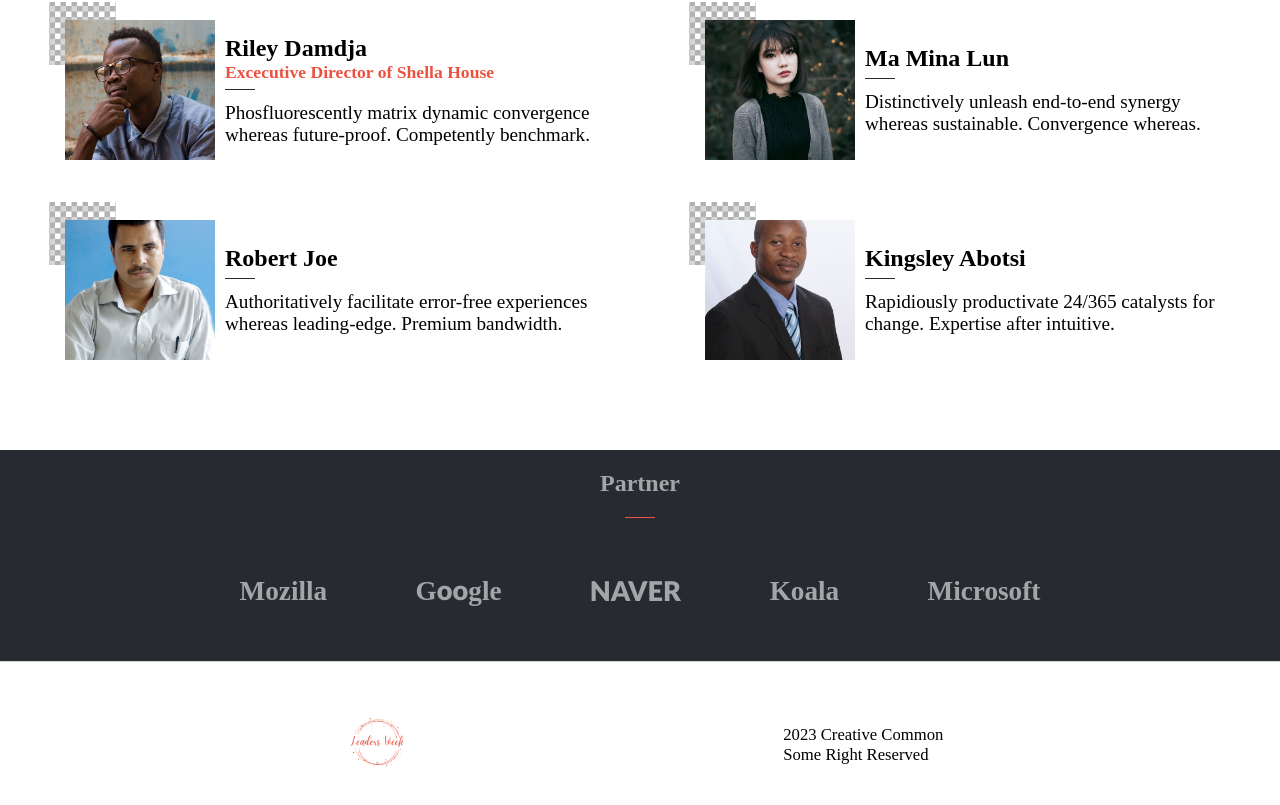
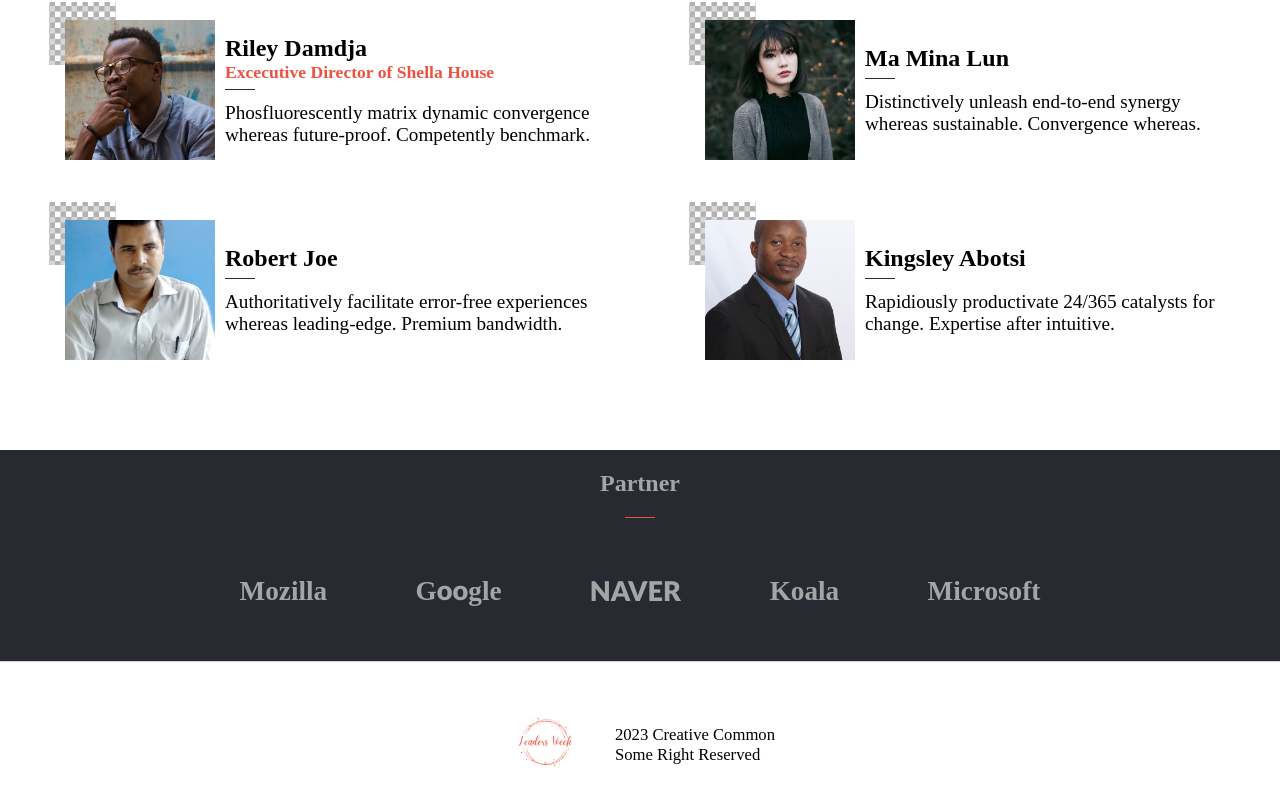
Before and after one commit to lily4178993/leaders-week, a website: page index.html in a window 1280 px wide. Shown: the part 1633-2438 px from the top of the page. Drawn offline with Linux system fonts and the light colour scheme.

Commit message:
Decrease the margin between components in the footer

```diff
--- a/styles/styles.css
+++ b/styles/styles.css
@@ -851,13 +851,16 @@ button {
   }
 
   /* ==== FOOTER ==== */
-  .home-page.footer-1 {
-    display: flex;
-    justify-content: space-evenly;
+  footer {
+    justify-content: center;
     align-items: center;
     gap: 1.5em;
     padding: 2em 0;
     border-top: 1px solid var(--color-grey);
+  }
+
+  .home-page.footer-1 {
+    display: flex;
   }
 
   .footer-1 {
```
